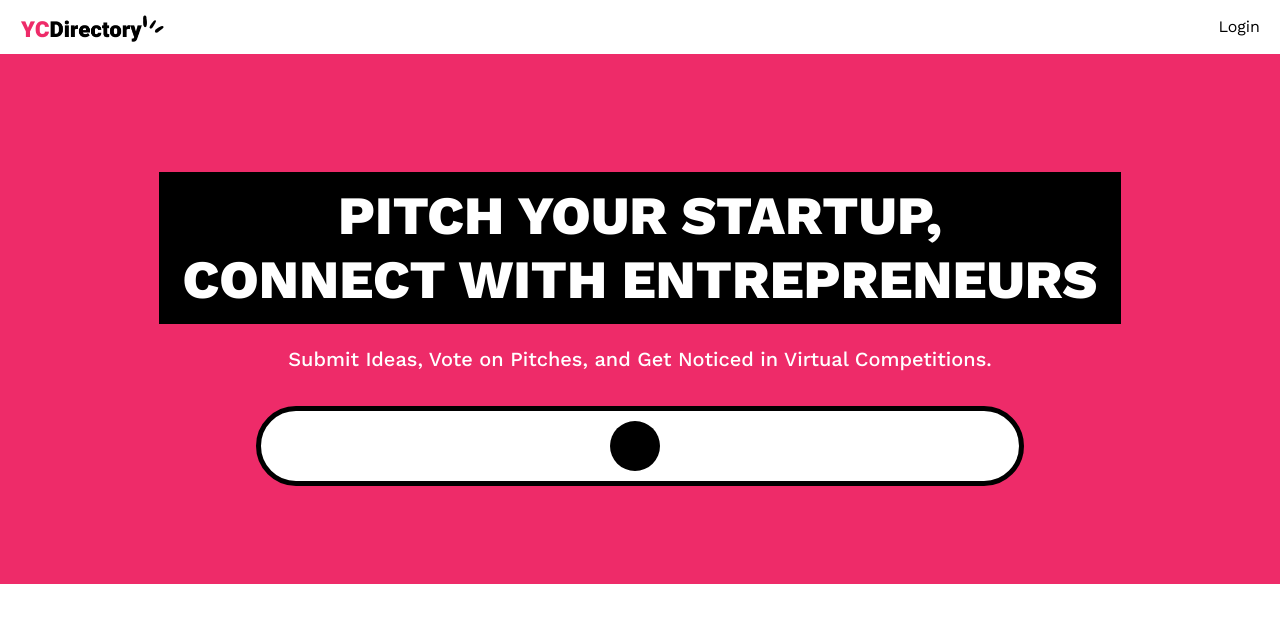
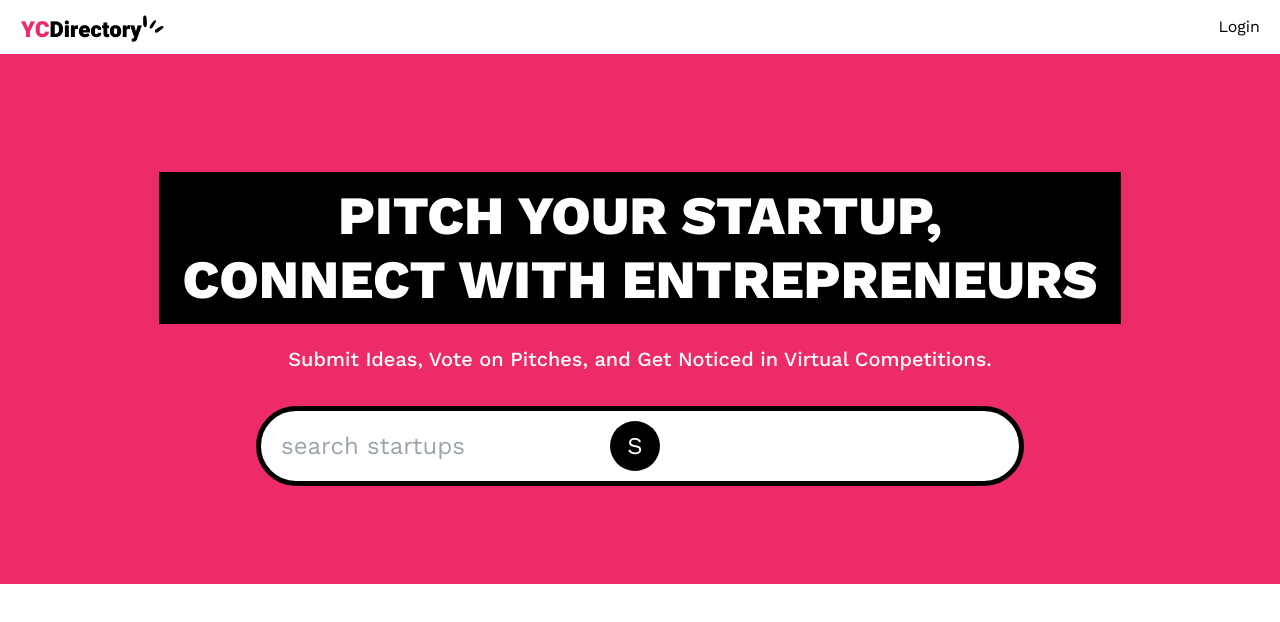
Before and after one commit to NoIdea2001/StartupIdeaSharing, a Next.js app: page / in a window 1280 px wide. Shown: the top 622 px of the page. Built offline with nearby package versions, Linux system fonts and the light colour scheme; no server answers.

Commit message:
search-form done

```diff
--- a/app/(root)/page.tsx
+++ b/app/(root)/page.tsx
@@ -1,5 +1,9 @@
 import SearchForm from "@/components/search-Form";
-export default function Home() {
+export default async function Home({searchParams}:{
+  searchParams: Promise<{query?: string}>
+}) {
+  const query = (await searchParams).query;
+
   return (
     <>
       <section className="pink_container">
@@ -11,7 +15,7 @@
           Submit Ideas, Vote on Pitches, and Get Noticed in Virtual Competitions.
         </p>
 
-        <SearchForm/>
+        <SearchForm query={query}/>
       </section>
     </>
   );
--- /dev/null
+++ b/components/SearchFormReset.tsx
@@ -0,0 +1,22 @@
+"use client"
+import React from 'react'
+import Link from 'next/link'
+
+
+const SearchFormReset = () => {
+    const reset = () => {
+        const form = document.querySelector('.search-form') as
+        HTMLFormElement;
+
+        if(form) form.reset();
+    }
+  return (
+    <button type='reset' onClick={reset}>
+        <Link href='/' className=' search-btn text-white'>
+        X
+        </Link>
+    </button>
+  )
+}
+
+export default SearchFormReset
--- a/components/search-Form.tsx
+++ b/components/search-Form.tsx
@@ -1,11 +1,28 @@
 import React from 'react'
 import Form from 'next/form'
+import SearchFormReset from "@/components/SearchFormReset"
 
-const SearchForm = () => {
+const SearchForm = ({query}:{
+  query?:string
+}) => {
+  // query = "test";
   return (
-    <Form className='search-form'>
-        <input className='seach-input' type="text" />
-        <button className='search-btn' type='submit'></button>
+    <Form action='/' scroll={false} className='search-form'>
+        <input
+        name='query'
+        defaultValue={query}
+        className='seach-input'
+        placeholder='search startups'
+        />
+
+        <div className='flex gap-2'>
+          {query && <SearchFormReset/>}
+
+          <button type='submit' className='search-btn text-white'>
+            S
+          </button>
+        </div>
+
     </Form>
   )
 }
```
